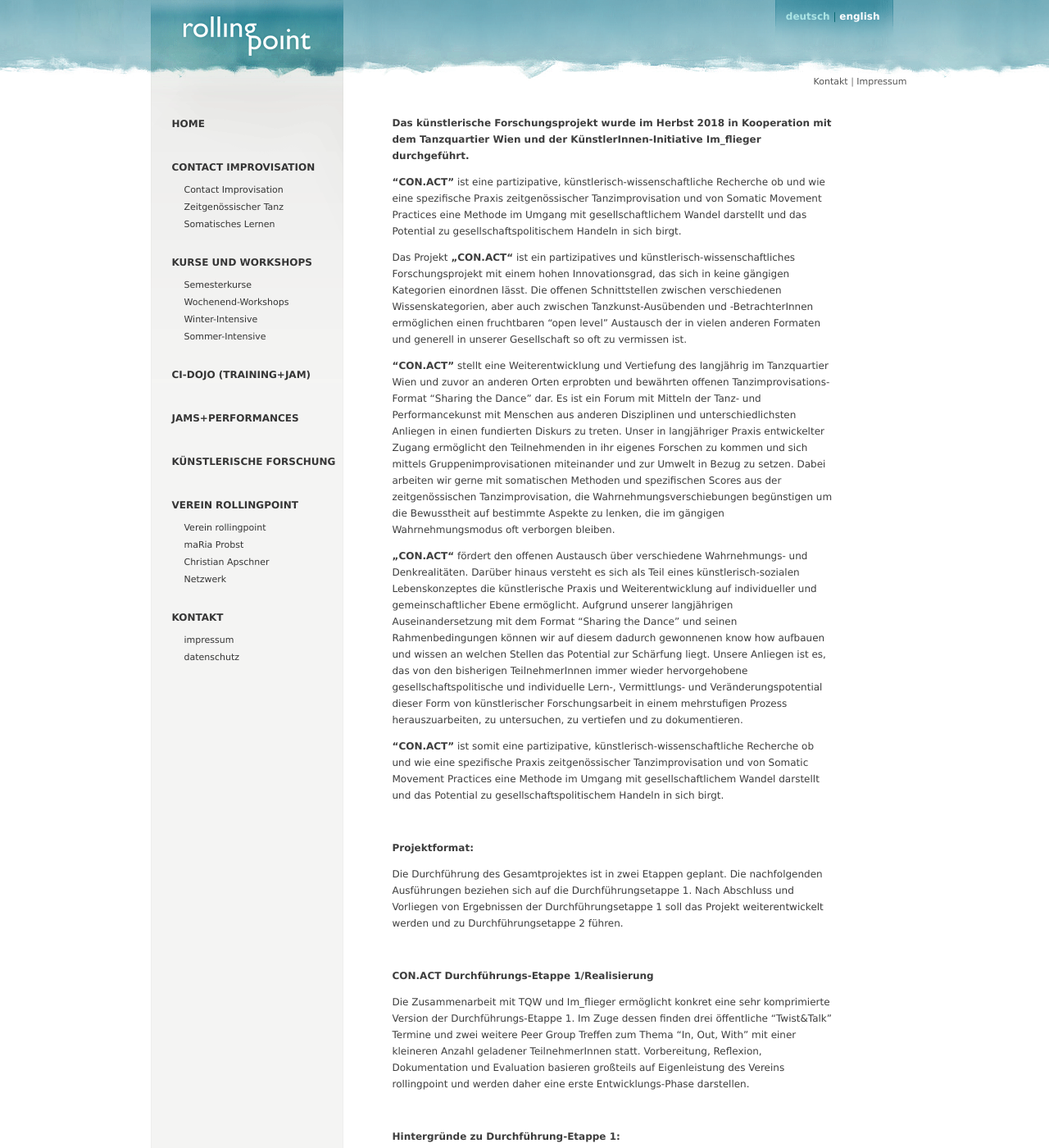
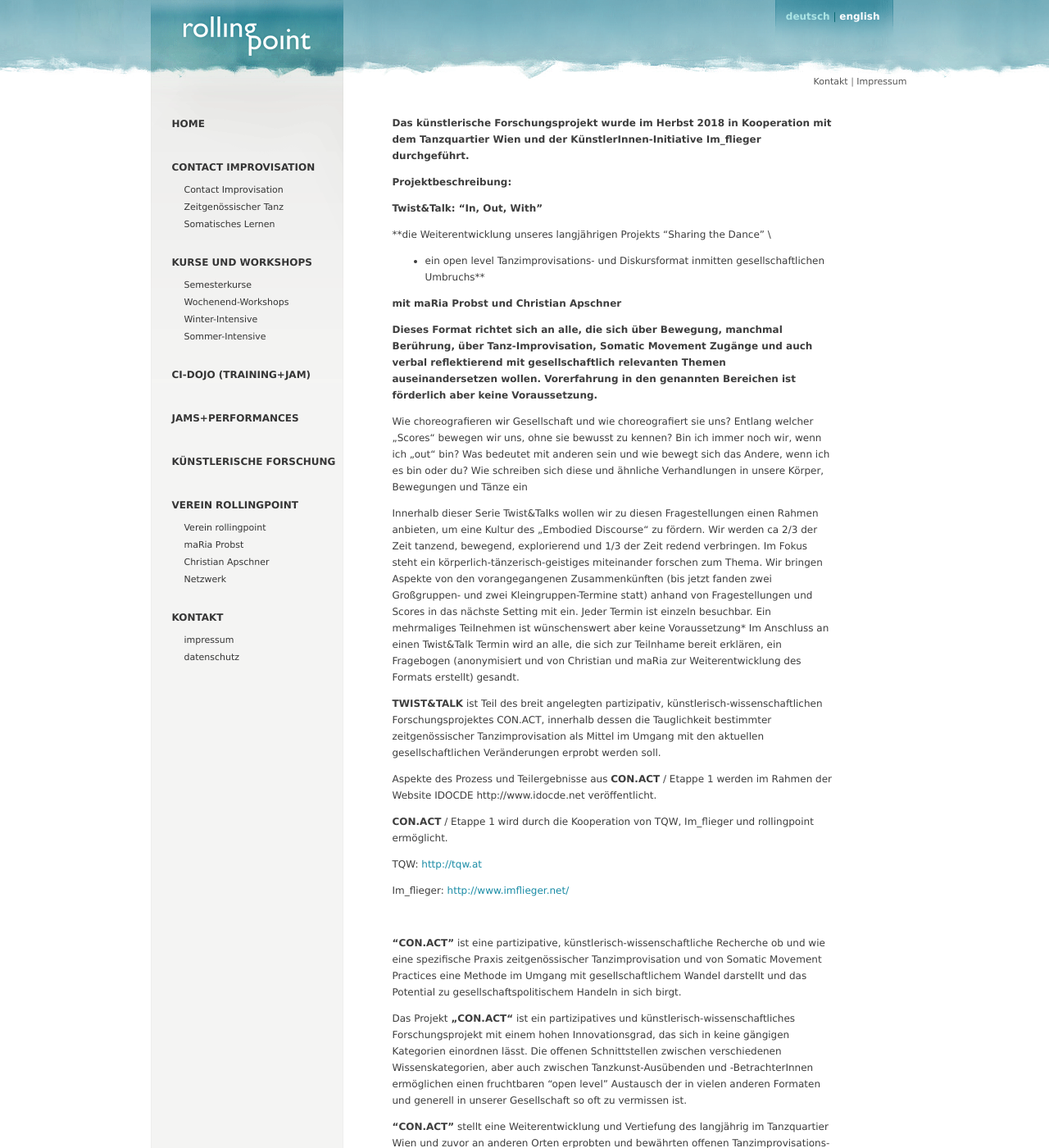
Before and after one commit to manulari/rollingpointat, a Jekyll site: the page built from _all_pages/conact1.md, in a window 1280 px wide and 1400 px high. Shown: the whole window at 82% size. Built offline with Jekyll 4.4.1, drawn with Linux system fonts in a browser that asks for light colours.

Commit message:
Update page “conact1”

```diff
--- a/_all_pages/conact1.md
+++ b/_all_pages/conact1.md
@@ -3,6 +3,33 @@ permalink: /conact1
 title: CON.ACT/Twist&Talk
 ---
 **Das künstlerische Forschungsprojekt wurde im Herbst 2018 in Kooperation mit dem Tanzquartier Wien und der KünstlerInnen-Initiative Im_flieger durchgeführt.**
+
+**Projektbeschreibung:**
+
+**Twist&Talk: "In, Out, With"**
+
+**die Weiterentwicklung unseres langjährigen Projekts "Sharing the Dance" \
+- ein open level Tanzimprovisations- und Diskursformat inmitten gesellschaftlichen Umbruchs**
+
+**mit maRia Probst und Christian Apschner**
+
+**Dieses Format richtet sich an alle, die sich über Bewegung, manchmal Berührung, über Tanz-Improvisation, Somatic Movement Zugänge und auch verbal reflektierend mit gesellschaftlich relevanten Themen auseinandersetzen wollen. Vorerfahrung in den genannten Bereichen ist förderlich aber keine Voraussetzung.**
+
+Wie choreografieren wir Gesellschaft und wie choreografiert sie uns? Entlang welcher „Scores“ bewegen wir uns, ohne sie bewusst zu kennen? Bin ich immer noch wir, wenn ich „out“ bin? Was bedeutet mit anderen sein und wie bewegt sich das Andere, wenn ich es bin oder du? Wie schreiben sich diese und ähnliche Verhandlungen in unsere Körper, Bewegungen und Tänze ein
+
+Innerhalb dieser Serie Twist&Talks wollen wir zu diesen Fragestellungen einen Rahmen anbieten, um eine Kultur des „Embodied Discourse“ zu fördern. Wir werden ca 2/3 der Zeit tanzend, bewegend, explorierend und 1/3 der Zeit redend verbringen. Im Fokus steht ein körperlich-tänzerisch-geistiges miteinander forschen zum Thema. Wir bringen Aspekte von den vorangegangenen Zusammenkünften (bis jetzt fanden zwei Großgruppen- und zwei Kleingruppen-Termine statt) anhand von Fragestellungen und Scores in das nächste Setting mit ein. Jeder Termin ist einzeln besuchbar. Ein mehrmaliges Teilnehmen ist wünschenswert aber keine Voraussetzung* Im Anschluss an einen Twist&Talk Termin wird an alle, die sich zur Teilnhame bereit erklären, ein Fragebogen (anonymisiert und von Christian und maRia zur Weiterentwicklung des Formats erstellt) gesandt.
+
+**TWIST&TALK** ist Teil des breit angelegten partizipativ, künstlerisch-wissenschaftlichen Forschungsprojektes CON.ACT, innerhalb dessen die Tauglichkeit bestimmter zeitgenössischer Tanzimprovisation als Mittel im Umgang mit den aktuellen gesellschaftlichen Veränderungen erprobt werden soll.
+
+Aspekte des Prozess und Teilergebnisse aus **CON.ACT** / Etappe 1 werden im Rahmen der Website IDOCDE http://www.idocde.net veröffentlicht.
+
+**CON.ACT** / Etappe 1 wird durch die Kooperation von TQW, Im_flieger und rollingpoint ermöglicht.
+
+TQW: <http://tqw.at>
+
+Im_flieger: <http://www.imflieger.net/>
+
+
 
 **"CON.ACT”** ist eine partizipative, künstlerisch-wissenschaftliche Recherche ob und wie eine spezifische Praxis zeitgenössischer Tanzimprovisation und von Somatic Movement Practices eine Methode im Umgang mit gesellschaftlichem Wandel darstellt und das Potential zu gesellschaftspolitischem Handeln in sich birgt.
 
@@ -14,19 +41,13 @@ Das Projekt **„CON.ACT“** ist ein partizipatives und künstlerisch-wissens
 
 **"CON.ACT”** ist somit eine partizipative, künstlerisch-wissenschaftliche Recherche ob und wie eine spezifische Praxis zeitgenössischer Tanzimprovisation und von Somatic Movement Practices eine Methode im Umgang mit gesellschaftlichem Wandel darstellt und das Potential zu gesellschaftspolitischem Handeln in sich birgt.
 
-
-
 **Projektformat:**
 
 Die Durchführung des Gesamtprojektes ist in zwei Etappen geplant. Die nachfolgenden Ausführungen beziehen sich auf die Durchführungsetappe 1. Nach Abschluss und Vorliegen von Ergebnissen der Durchführungsetappe 1 soll das Projekt weiterentwickelt werden und zu Durchführungsetappe 2 führen.
 
-
-
 **CON.ACT Durchführungs-Etappe 1/Realisierung**
 
 Die Zusammenarbeit mit TQW und Im_flieger ermöglicht konkret eine sehr komprimierte Version der Durchführungs-Etappe 1. Im Zuge dessen finden drei öffentliche “Twist&Talk” Termine und zwei weitere Peer Group Treffen zum Thema “In, Out, With” mit einer kleineren Anzahl geladener TeilnehmerInnen statt. Vorbereitung, Reflexion, Dokumentation und Evaluation basieren großteils auf Eigenleistung des Vereins rollingpoint und werden daher eine erste Entwicklungs-Phase darstellen.
-
-
 
 **Hintergründe zu Durchführung-Etappe 1:**
 
@@ -48,8 +69,6 @@ Diesen Fragestellungen inherent ist die Auseinandersetzung mit Theorien aus der
 
 Der intensivierte Austausch mit an Embodiment-Prozessen Interessierten aus unterschiedlichen Disziplinen soll der Schärfung des Formats dienen. Idealerweise nehmen alle Forschenden auch an den open level Terminen teil.
 
-
-
 **CON.ACT Durchführungs-Etappe 2/Ausblick:**
 
 In Durchführungs-Etappe 2 soll anhand konkreter Anwendungsfälle untersucht werden, in welchen Personen-, Berufs- oder Gesellschaftsgruppen somato-kognitive Tanzimprovisations-Formate wie “Twist&Talk” sinnvoll eingesetzt bzw. adaptiert werden können. Leider hat sich eine bereits in Aussicht genommene Finanzierung für Conact / Etappe 2 im Bildungsbereich nicht realisieren lassen.
```
